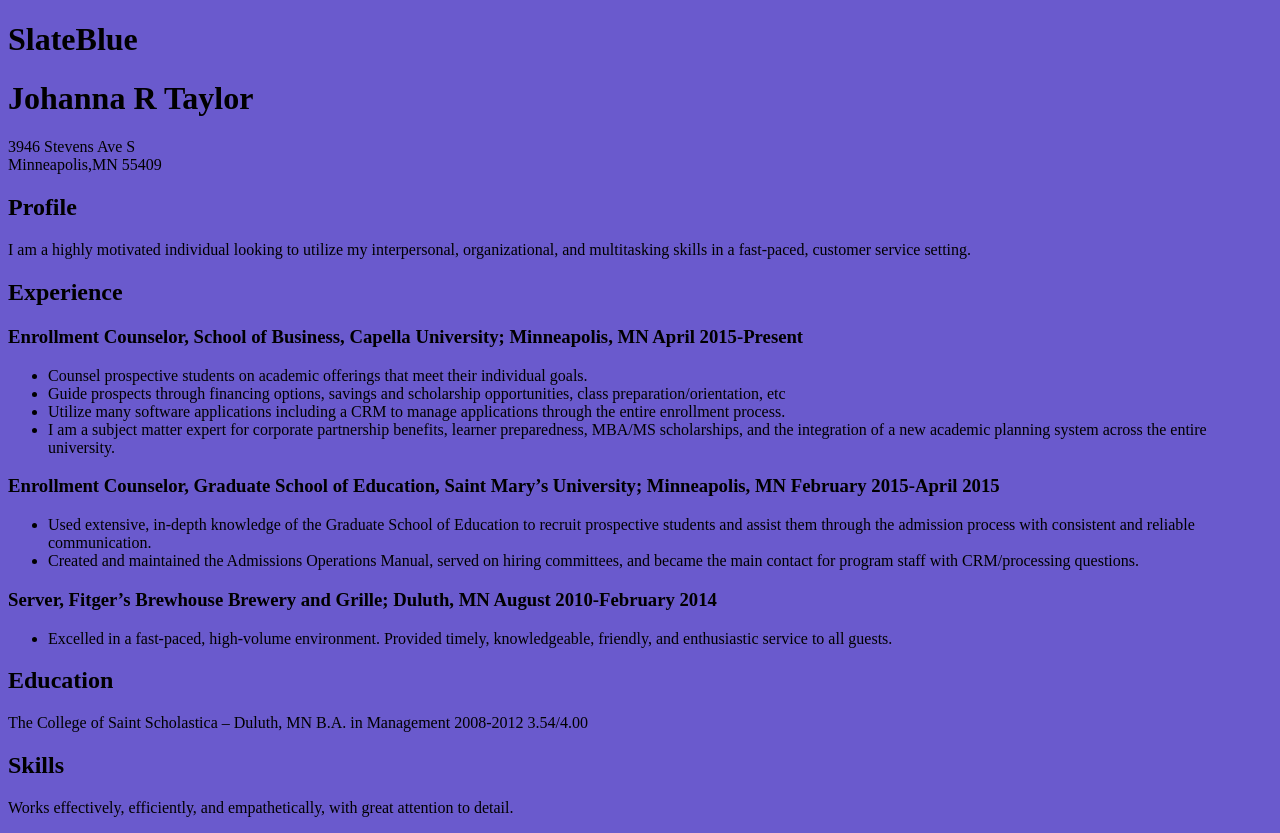
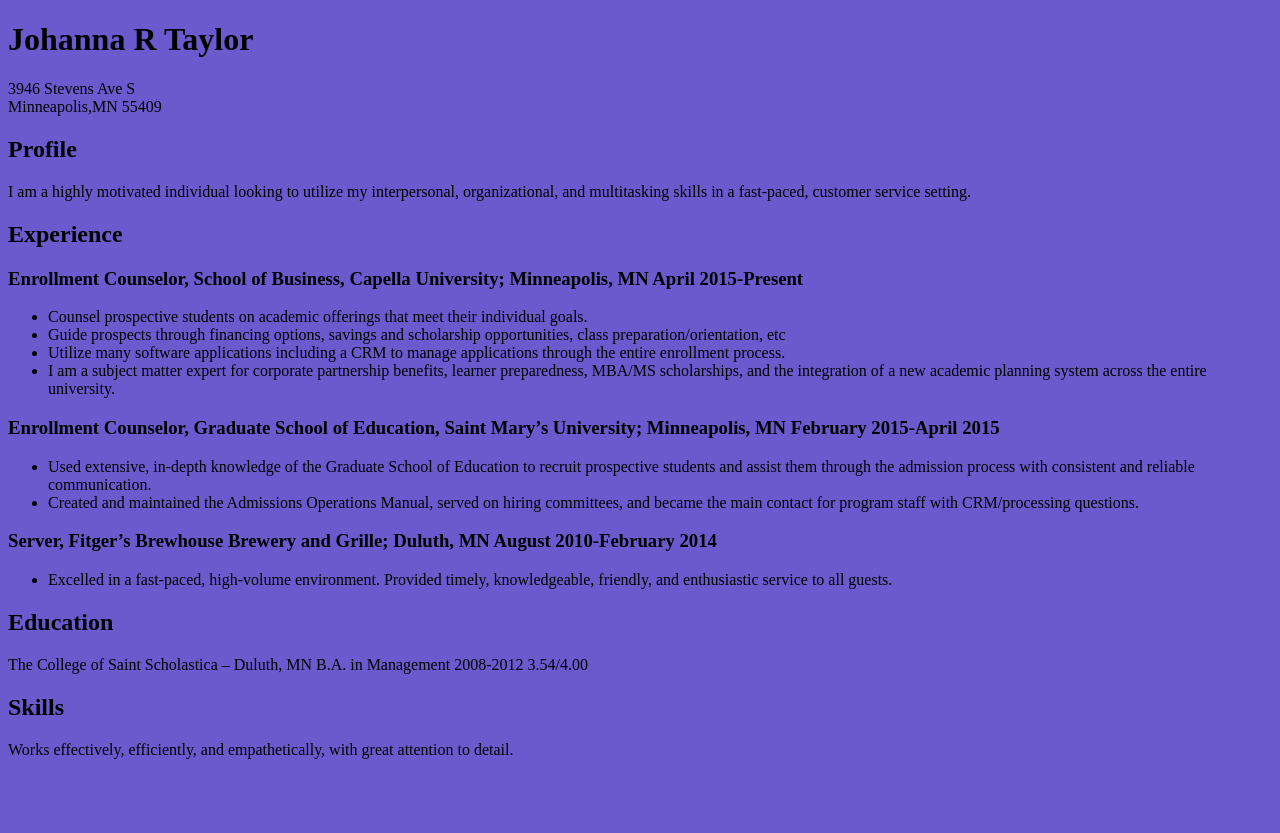
Before and after one commit to jtaylor0110/jtaylor0110.github.io, a plain HTML site: page index.html in a window 1280 px wide. After the commit the page ends 800 px from the top, so only its background shows below. Drawn offline with Linux system fonts and the light colour scheme.

Commit message:
Update index.html

```diff
--- a/index.html
+++ b/index.html
@@ -3,7 +3,6 @@
   <head>
     <title>GitHub Page</title>
     <link rel="stylesheet" href="style.css"/>
-    <h1 style="background-color:SlateBlue;">SlateBlue</h1>
   </head>
 
   <body>
```
